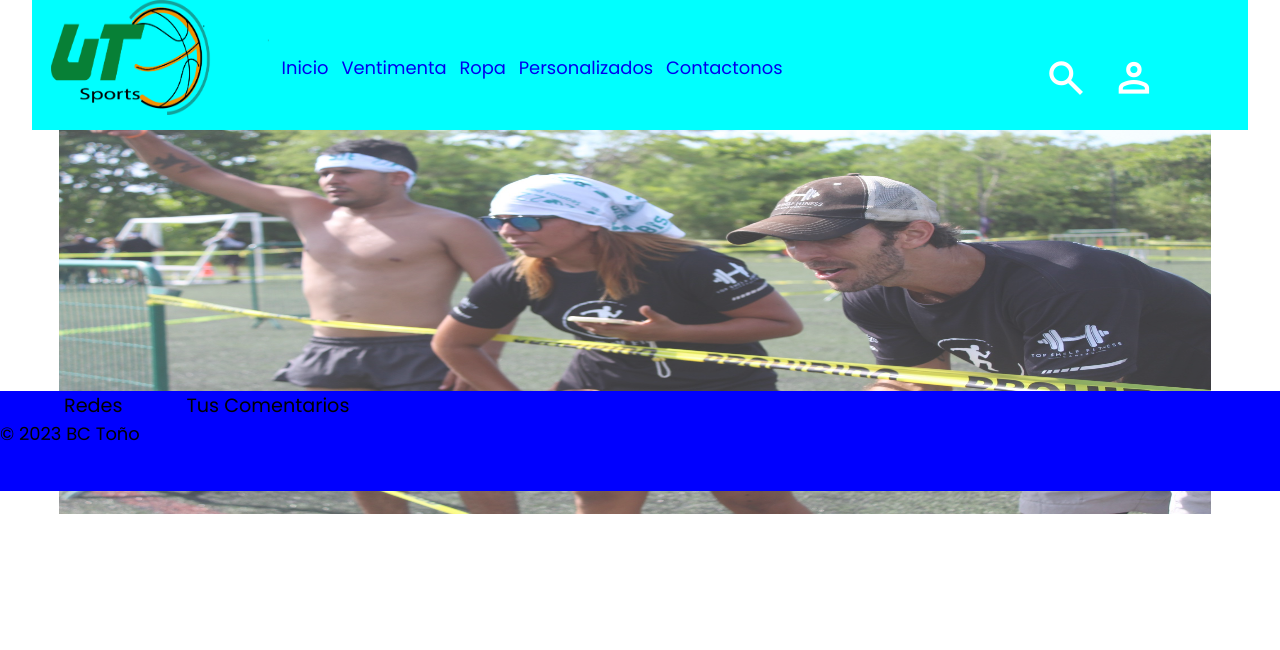
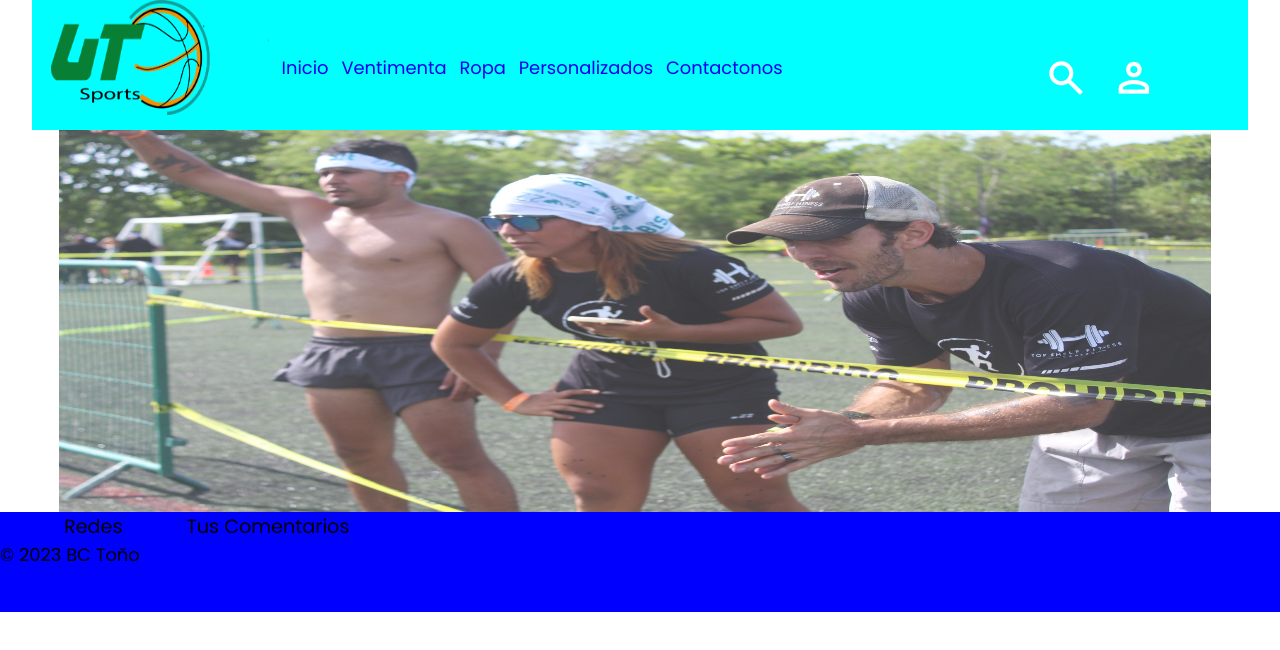
Before and after one commit to TotoHacker/UTSports, a React (Vite) app in the folder UTSports/: page / in a window 1280 px wide. Shown: the top 650 px of the page. Built offline with nearby package versions, Linux system fonts and the light colour scheme; a web font is replaced by a local one.

Commit message:
scss del div que contine la imagen de inicio

```diff
--- a/UTSports/src/App.jsx
+++ b/UTSports/src/App.jsx
@@ -5,7 +5,7 @@ function App() {
   return (
     <div className="App">
       <Header/>
-      <div>
+      <div className="ima">
         <img className="imgpre" src="imagenes/carrera.jpg" alt="" />
       </div>
 
--- a/UTSports/src/scss/base/_resets.scss
+++ b/UTSports/src/scss/base/_resets.scss
@@ -46,7 +46,9 @@ position: relative;
 left: 4.6vw;
 opacity:0.8;
 }
-
+.ima{
+    height: 40vw;
+}
 /*Footer sccs*/
 footer{
     position: relative;
```
